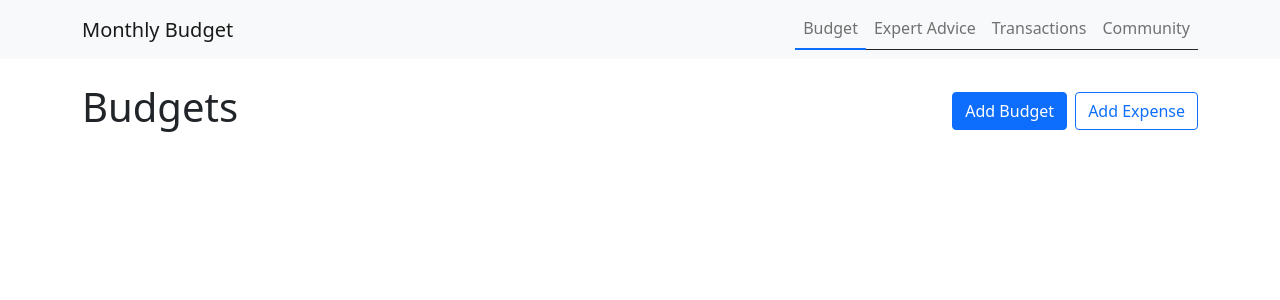
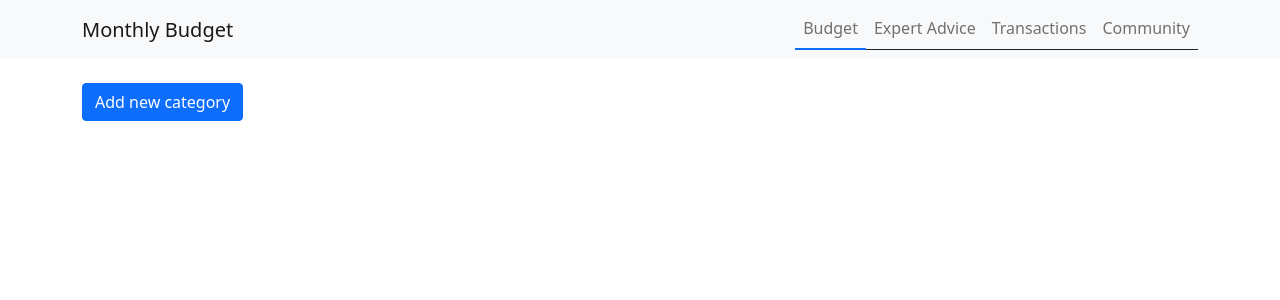
Before and after one commit to mhyneman8/budget-planner, a React (Create React App) app: page / in a window 1280 px wide. Shown: the top 300 px of the page. Built offline with nearby package versions, Linux system fonts and the light colour scheme.

Commit message:
Change writing

```diff
--- a/src/App.js
+++ b/src/App.js
@@ -29,13 +29,12 @@ function App() {
     <>
       <Container className='my-4'>
         <Stack direction="horizontal" gap="2" className="mb-4">
-          <h1 className="me-auto">Budgets</h1>
           <Button variant="primary" onClick={() => setShowAddBudgetModal(true)} >
-            Add Budget
+            Add new category
           </Button>
-          <Button variant="outline-primary" onClick={openAddExpenseModal} >
+          {/* <Button variant="outline-primary" onClick={openAddExpenseModal} >
             Add Expense
-          </Button>
+          </Button> */}
         </Stack>
         <div
           style={{
```
